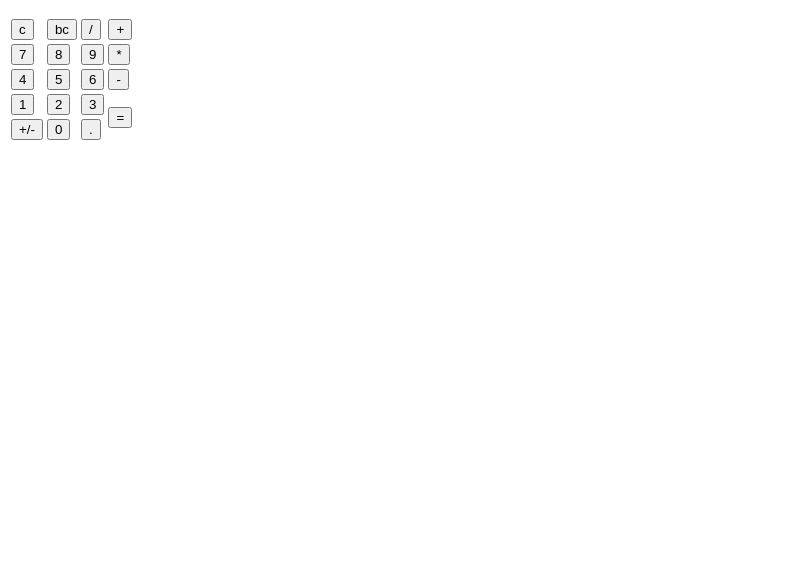
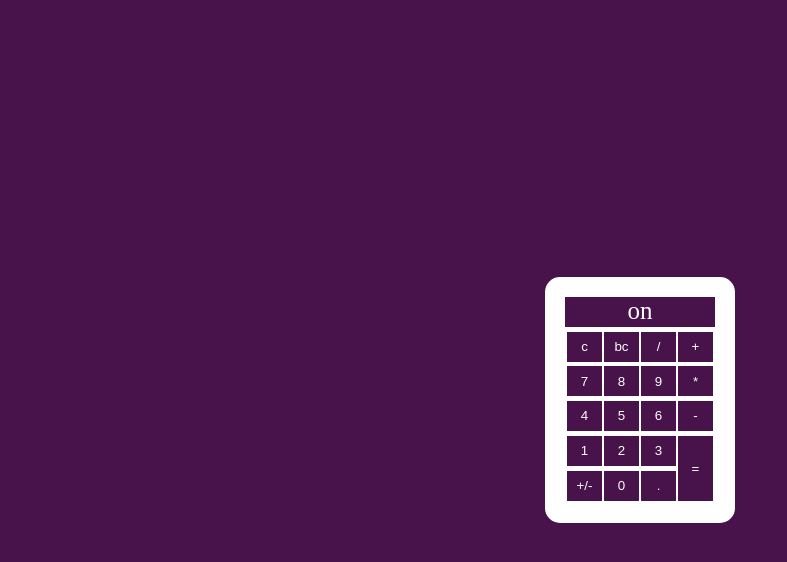
Before and after one commit to LeoLBaima/Caculadora_JS, a plain HTML site: page index.html in a window 1280 px wide. Shown: the whole page, without its empty margins (0-787 px from the left). Drawn offline with Linux system fonts and the light colour scheme.

Commit message:
estilizei o css

```diff
--- a/index.css
+++ b/index.css
@@ -0,0 +1,43 @@
+*{
+    margin:0;
+    padding:0;
+    box-sizing: border-box;
+}
+
+
+body{
+    background-color: #48124A;
+    display: flex;
+    align-items: center;
+    justify-content: center;
+    height: 100vh;
+    width: 100%;
+}
+
+.calculadora{
+    background-color: #fff;
+    padding: 20px;
+    border-radius: 15px;
+    font-size: 25px;
+    text-align: center;
+}
+
+.button{
+    width: 35px;
+    height: 30px;
+    cursor: pointer;
+    border: none;
+    background-color: #48124A;
+    color: #fff;
+}
+
+.button:hover{
+    background-color: #8a2be2;
+}
+
+#resp{
+    width: 150px;
+    height: 30px;
+    background-color: #48124A;
+    color: #fff;
+}
--- a/index.html
+++ b/index.html
@@ -9,7 +9,7 @@
 </head>
 <body>
         <div class="calculadora">
-            <p id="resp"></p>
+            <p id="resp">on</p>
             <table>
                 <tr>
                     <td><button class="button" onclick="">c</button></td>
@@ -33,7 +33,7 @@
                     <td><button class="button" onclick="">1</button></td>
                     <td><button class="button" onclick="">2</button></td>
                     <td><button class="button" onclick="">3</button></td>
-                    <td rowspan = "2"><button class="button" onclick="">=</button></td>
+                    <td rowspan = "2"><button class="button" style="height: 65px; margin-top: 3px;" onclick="">=</button></td>
                 </tr>
                 <tr>
                     <td><button class="button" onclick="">+/-</button></td>
```
